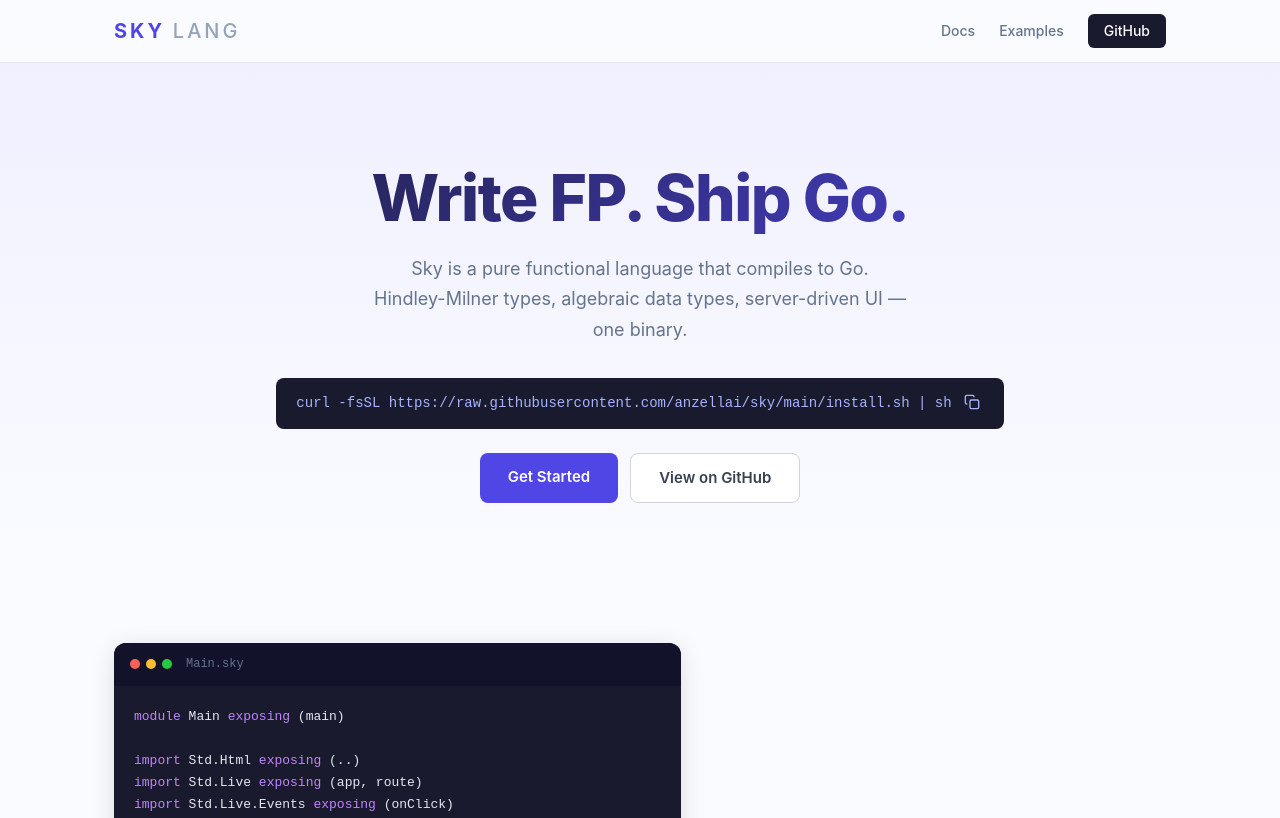
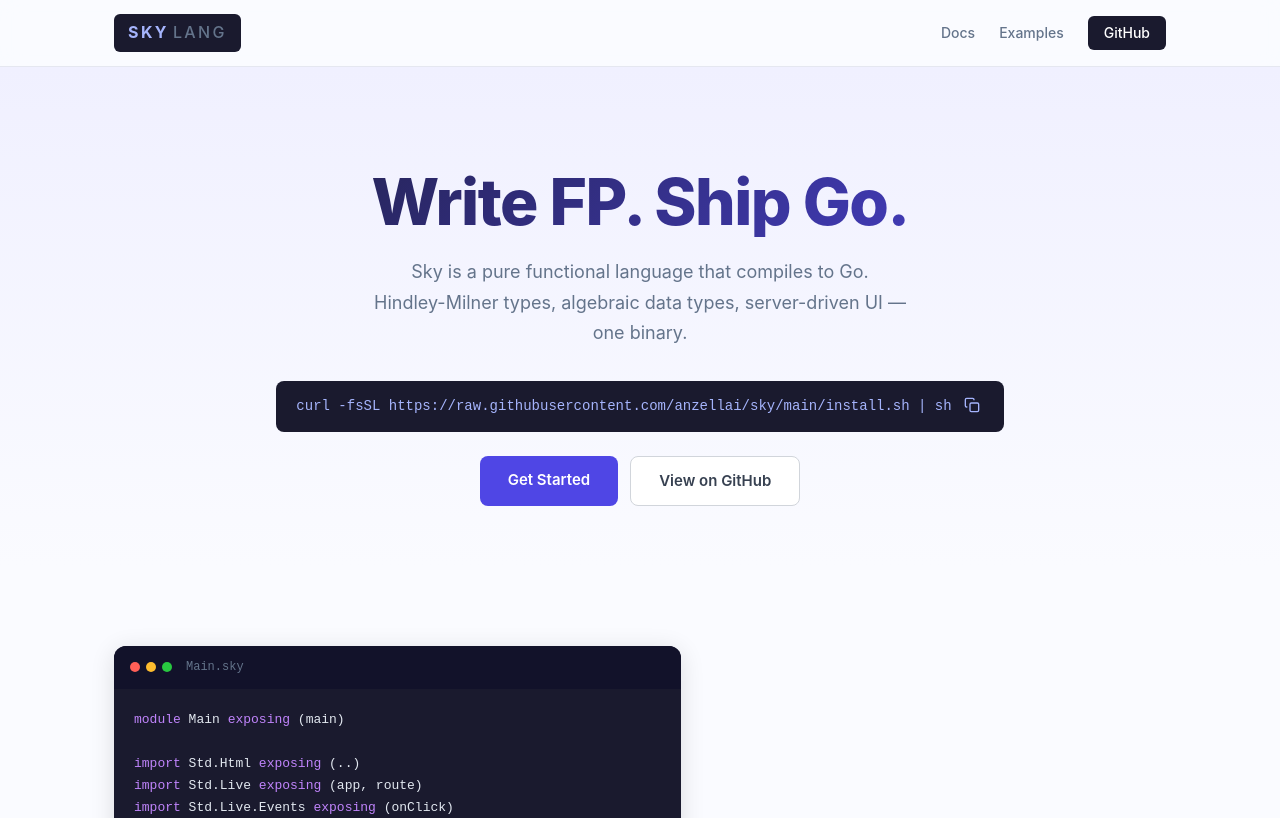
Before and after one commit to anzellai/sky-lang.org, a plain HTML site: page index.html in a window 1280 px wide. Shown: the top 818 px of the page. Drawn offline with Linux system fonts and the light colour scheme.

Commit message:
fix: footer logo + dark pill background matching YT branding

```diff
--- a/index.html
+++ b/index.html
@@ -246,7 +246,7 @@ sky run</code></pre>
 <footer>
     <div class="container footer-inner">
         <div class="footer-left">
-            <span class="logo">Sky</span>
+            <span class="logo"><span class="logo-sky">SKY</span> <span class="logo-lang">LANG</span></span>
             <span class="footer-copy">MIT License</span>
         </div>
         <div class="footer-links">
--- a/style.css
+++ b/style.css
@@ -26,11 +26,14 @@ nav {
     display: flex; justify-content: space-between; align-items: center;
 }
 .logo {
-    font-size: 20px; font-weight: 700; letter-spacing: 0.15em;
+    font-size: 16px; font-weight: 700; letter-spacing: 0.15em;
     text-transform: uppercase; text-decoration: none;
+    background: #1a1a2e; padding: 6px 14px; border-radius: 6px;
+    display: inline-flex; gap: 4px;
 }
-.logo-sky { color: #4f46e5; }
-.logo-lang { color: #94a3b8; font-weight: 500; }
+.logo:hover { text-decoration: none; }
+.logo-sky { color: #a5b4fc; }
+.logo-lang { color: #64748b; font-weight: 500; }
 .nav-links { display: flex; gap: 24px; align-items: center; }
 .nav-links a { color: #64748b; font-size: 14px; font-weight: 500; text-decoration: none; }
 .nav-links a:hover { color: #1a1a2e; }
```
